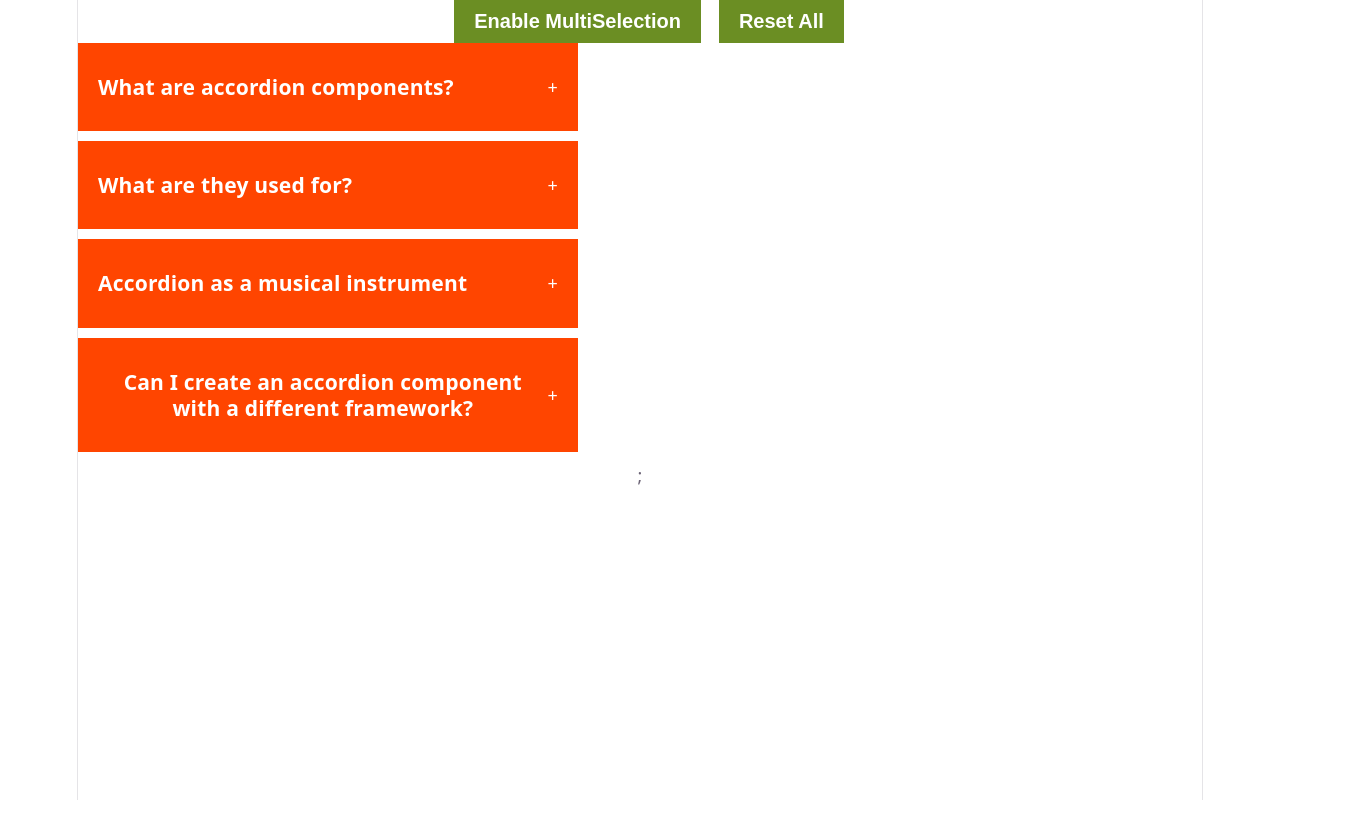
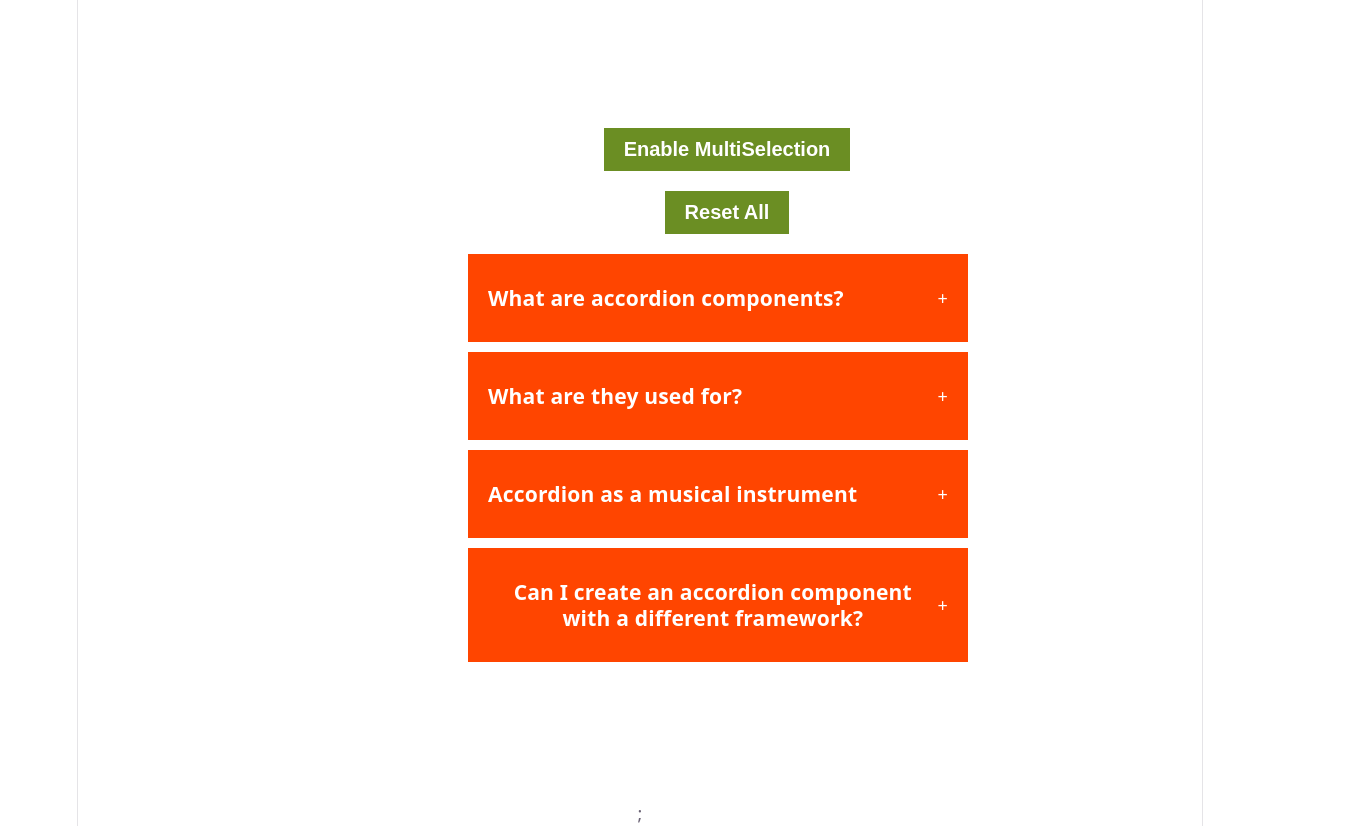
Before and after one commit to chadiboudaher/25-react-project, a React (Vite) app: page / in a window 1280 px wide. Shown: the whole page, 1358 px wide, since content can reach past the window. Before the commit the page ends 800 px from the top, so only its background shows below. Built offline with nearby package versions, Linux system fonts and the light colour scheme.

Commit message:
fix accordian div css

```diff
--- a/src/components/accordian/style.css
+++ b/src/components/accordian/style.css
@@ -1,4 +1,4 @@
-.acc-wrapper {
+.wrapper {
   display: flex;
   height: 100vh;
   width: 100vw;
```
